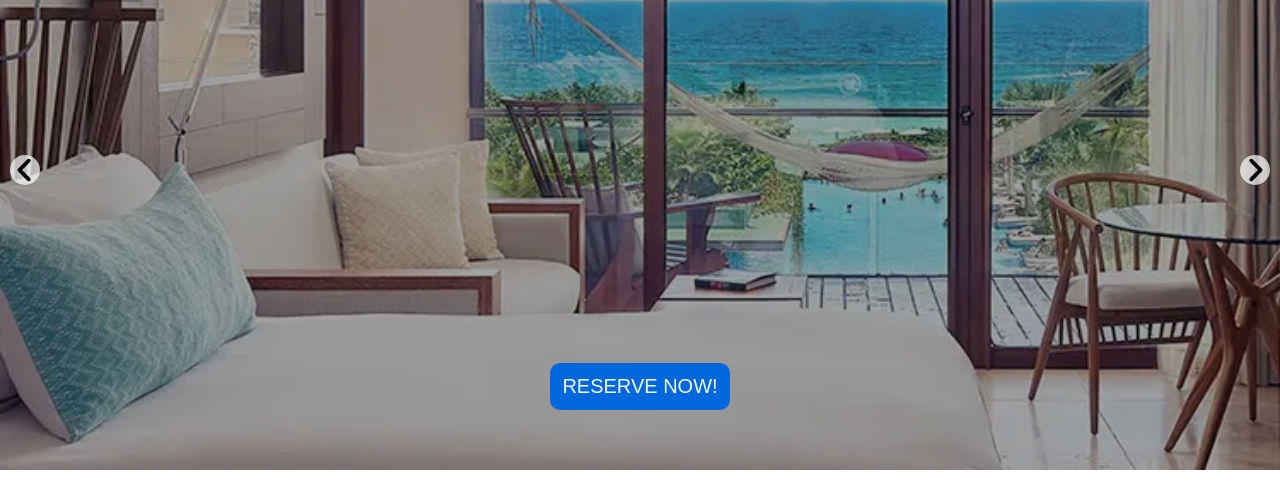
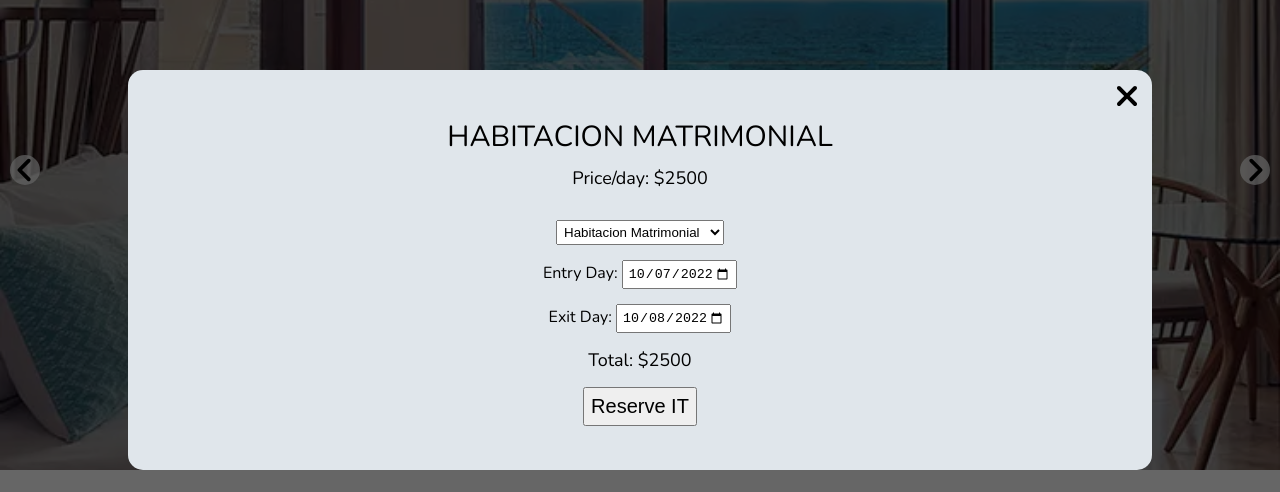
Before and after one commit to EBosch14/Premium-hotel, a plain HTML site: page index.html in a window 1280 px wide. Both pictures are taken after a click on the button "RESERVE NOW!". Shown: the part 130-622 px from the top of the page. Drawn offline with nearby package versions, Linux system fonts and the light colour scheme.

Commit message:
finish reservation card

```diff
--- a/assets/css/main.css
+++ b/assets/css/main.css
@@ -53,7 +53,7 @@ a {
   #top .reservation {
     z-index: 1;
     margin-bottom: 6rem; }
-    #top .reservation__buttom {
+    #top .reservation .btn-index {
       cursor: pointer;
       color: aliceblue;
       font-size: 2em;
--- a/assets/scripts/scripts-rooms.js
+++ b/assets/scripts/scripts-rooms.js
@@ -73,6 +73,8 @@ function showSelectRooms(){
         $option.innerHTML = `${ev}`;
         $select.appendChild($option);
     })
+    restringInputDates();
+    setPrices();
 }
 
 function changeSelectRooms(){
@@ -85,6 +87,7 @@ function changeSelectRooms(){
         $title_room.textContent = rooms[$select.value];
         $title_room.setAttribute('style', 'text-transform: uppercase;');
         setDefaultDate(document.querySelector('#entry-date'), document.querySelector('#exit-date'));
+        setPrices();
     })
 }
 //***********END ROOMS SHOW***********//
@@ -129,8 +132,16 @@ function showCardReserv(){
             document.body.setAttribute('style', 'overflow: hidden;');
             setPrices();
         });
+        changeSelectRooms();
     })
-    restringInputDates();
+}
+
+function closeCardReserv(){
+    let $btn_close = document.querySelector('#btn-close');
+    $btn_close.addEventListener('click', () =>{
+        document.querySelector('.reservation-card__background').setAttribute('style', 'display: none;');
+        document.body.setAttribute('style', 'overflow: auto;');
+    })
 }
 //***********END CARD RESERVATION***********//
 
@@ -181,9 +192,9 @@ function saveLocalStorage(array){
 
 
 function main(){
+    showSelectRooms();
     showCardReserv();
-    showSelectRooms();
-    changeSelectRooms();
+    closeCardReserv();
     sumbitBtn();
 }
 
--- a/index.html
+++ b/index.html
@@ -26,7 +26,7 @@
                 </ul>
             </nav>
             <div class="reservation">
-                <button class="reservation__buttom">RESERVE NOW!</button>
+                <button class="btn-index reservation-btn">RESERVE NOW!</button>
             </div>
             <div class="gallery-background">
                 <div class="gallery-background__mobile" id="carrousel">
@@ -75,6 +75,29 @@
             </div>
         </div>
     </footer>
+    <div class="reservation-card__background">
+        <div class="reservation-card">
+            <div class="close" id="btn-close"><img src="./assets/img/svg/btn-close.svg" alt=""></div>
+            <div id="info-reserv" class="reservation-card__info">
+                <p id="title-room"></p>
+                <p>Price/day: $<span id="price-room">0</span></p>
+            </div>
+            <form action="" id="form-reserv" class="reservation-card__form">
+                <select name="select-room" id="select-room"></select>
+                <div class="entry-day">
+                    <label for="entry-day">Entry Day: </label>
+                    <input type="date" name="entry-day" id="entry-date" min="2022-10-3">
+                </div>
+                <div class="exit-day">
+                    <label for="exit-day">Exit Day: </label>
+                    <input type="date" name="exit-day" id="exit-date">
+                </div>
+                <p>Total: $<span id="price-total">0</span></p>
+                <button type="submit" id="sumbit-btn">Reserve IT</button>
+            </form>
+        </div>
+    </div>
     <script src="./assets/scripts/scripts-index.js"></script>
+    <script src="./assets/scripts/scripts-rooms.js"></script>
 </body>
 </html>
```
Also changed, not shown: assets/pages/rooms.html (+1 -0 lines), assets/img/svg/btn-close.svg (added).
